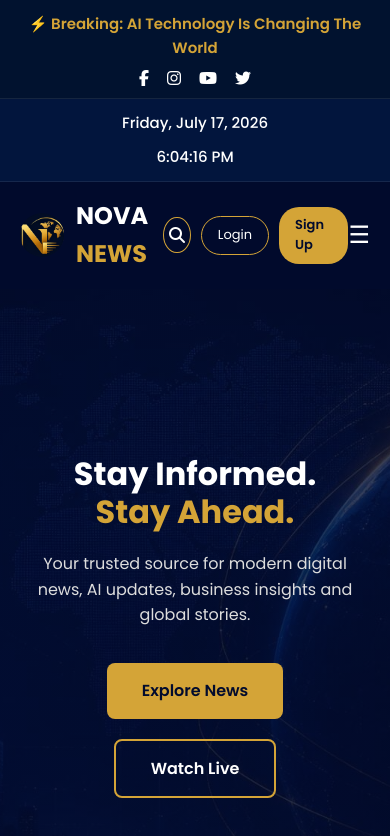
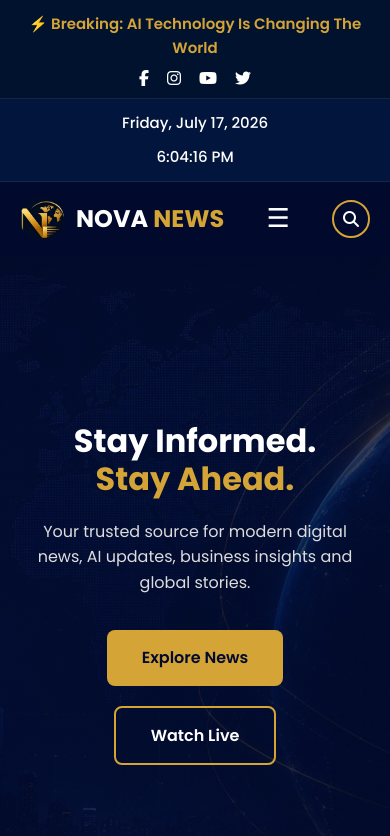
Before and after one commit to subhampolai107-sys/nova-news-frontend, a website: page index.html in a window 390 px wide. Shown: the top 836 px of the page. Drawn offline with Linux system fonts and the light colour scheme.

```diff
--- a/index.html
+++ b/index.html
@@ -91,6 +91,8 @@
     <li><a href="sports.html">Sports</a></li>
     <li><a href="health.html">Health</a></li>
     <li><a href="education.html">Education</a></li>
+    <a href="login.html" class="login-btn">Login</a>
+    <a href="signup.html" class="signup-btn">Sign Up</a>
   </ul>
 
   <div class="search-btn">
@@ -101,8 +103,6 @@
     <input type="text" id="searchInput" placeholder="Search news...">
   </div>
 
-  <a href="login.html" class="login-btn">Login</a>
-  <a href="signup.html" class="signup-btn">Sign Up</a>
 </div>
 
 </nav>
--- a/style.css
+++ b/style.css
@@ -664,38 +664,43 @@
         display:flex;
     }
 
+    .mobile-only-auth{
+        display:block;
+        width:80%;
+        text-align:center;
+        padding-top:10px;
+        border-top:1px solid rgba(255,255,255,.1);
+    }
+
+    .mobile-only-auth a{
+        display:block;
+        padding:10px 20px;
+        border-radius:20px;
+        font-weight:600;
+    }
+
+    .mobile-only-auth a.signup-link{
+        background:#D4A437;
+        color:#020B2D;
+    }
+
     .menu-btn{
-        display:flex;
-        align-items:center;
-        justify-content:center;
-        font-size:24px;
-        order:1;
+        display:block;
+        font-size:26px;
     }
 
     .nav-right{
-        gap:10px;
+        gap:12px;
     }
 
     .search-btn{
-        width:36px;
-        height:36px;
-        border-width:1.5px;
-        order:2;
-    }
-
-    .login-btn{
-        padding:8px 16px;
-        font-size:13px;
-        border-radius:20px;
-        border-width:1.5px;
-        order:3;
-    }
-
+        width:38px;
+        height:38px;
+    }
+
+    .login-btn,
     .signup-btn{
-        padding:8px 16px;
-        font-size:13px;
-        border-radius:20px;
-        order:4;
+        display:none;
     }
 
     .logo h2{
```
